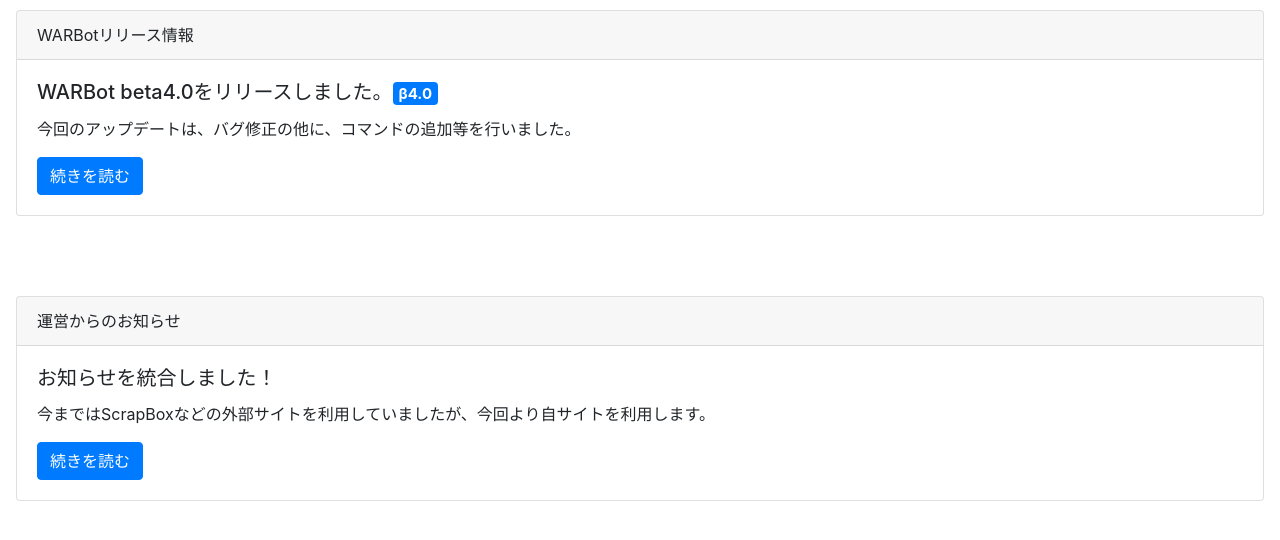
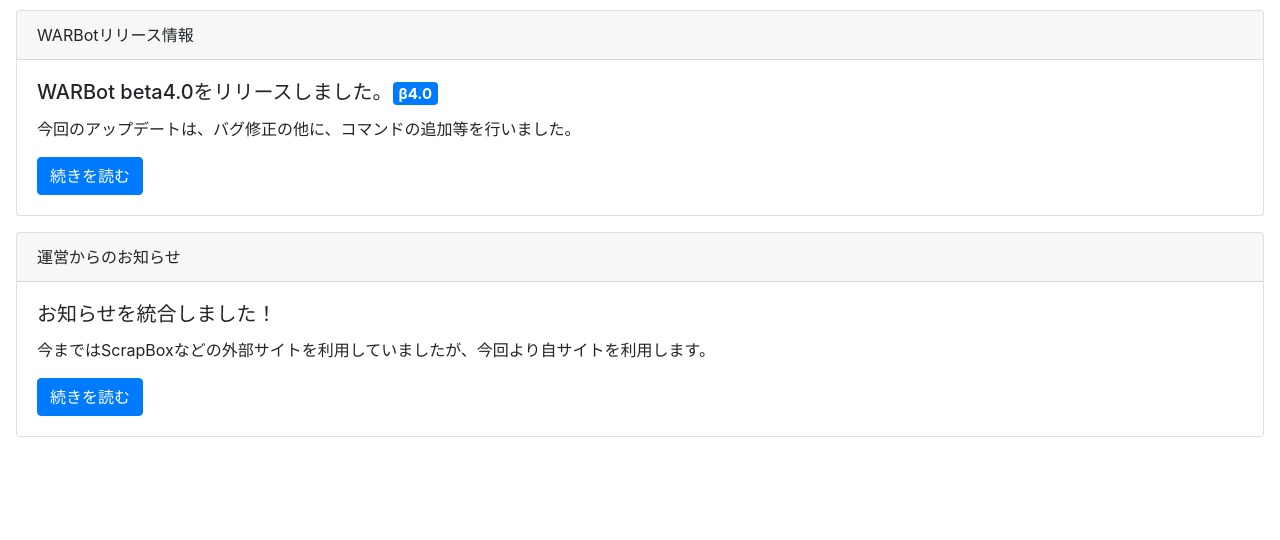
Before and after one commit to Chipsnet/starlight-wab, a plain HTML site: page notice/notice.html in a window 1280 px wide. Shown: the part 62-602 px from the top of the page. Drawn offline with nearby package versions, Linux system fonts and the light colour scheme.

Commit message:
site ad settings

```diff
--- a/notice/notice.html
+++ b/notice/notice.html
@@ -37,7 +37,7 @@
         <a href="#" class="btn btn-primary">続きを読む</a>
       </div>
     </div>
-    <dev class="container my-2">
+    <dev class="center-block">
     <script async src="//pagead2.googlesyndication.com/pagead/js/adsbygoogle.js"></script>
     <!-- devsites -->
     <ins class="adsbygoogle"
```
